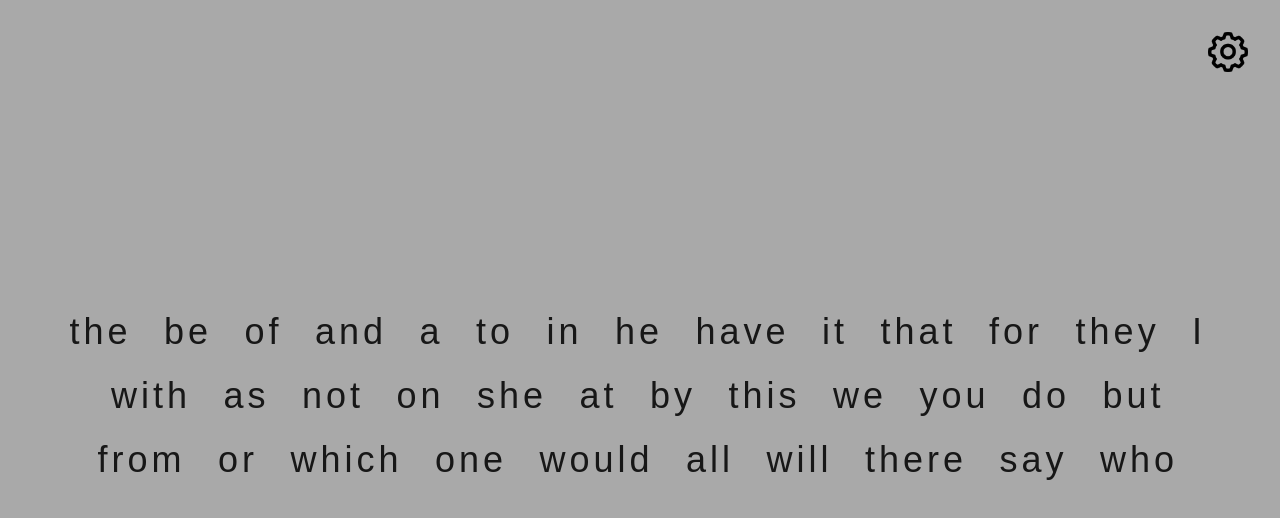
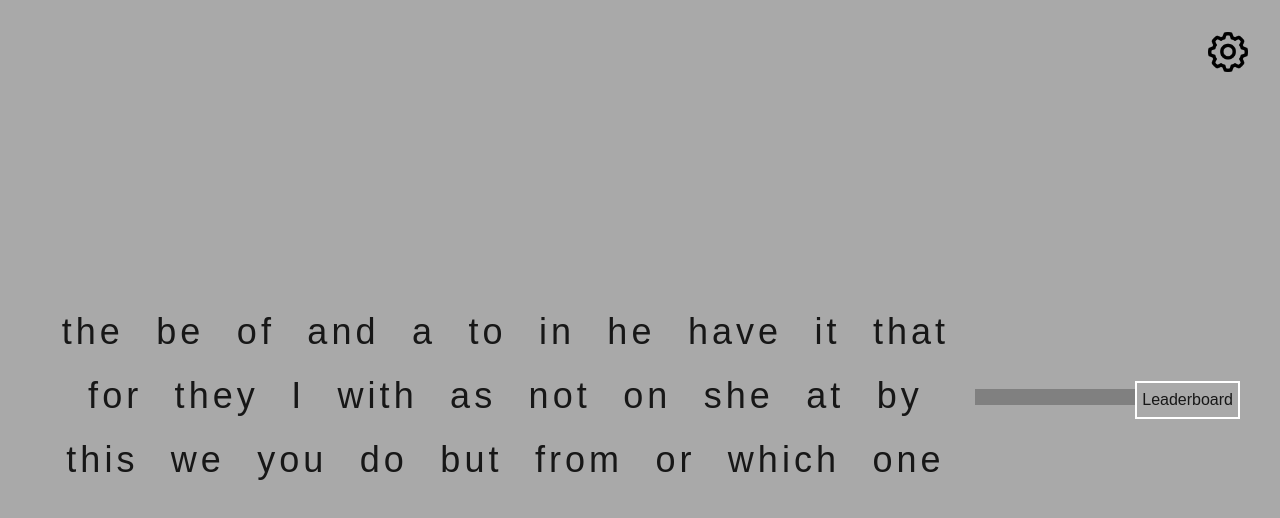
Before and after one commit to AnoyingWaffle66/typing_game, a Next.js app in the folder typing_thing/: page / in a window 1280 px wide. Shown: the top 518 px of the page. Built offline with nearby package versions, Linux system fonts and the light colour scheme.

Commit message:
resolve merge conflicts in page.tsx

```diff
--- a/typing_thing/app/page.tsx
+++ b/typing_thing/app/page.tsx
@@ -5,6 +5,9 @@ import React, { useState, useEffect } from "react";
 import { SettingsButton } from "@/components/Button";
 import SettingsBar from "@/components/settingsBar";
 import Words from "@/components/Words"
+
+import Countdown from "@/components/Countdown"
+import LeaderboardButton from "@/components/Leaderboard-Button";
 
 export default function Home() {
   const [openSettings, openSettingsClicked] = useState(false)
@@ -48,7 +51,13 @@ export default function Home() {
     </div>
     <div>
       <div className="h-screen flex items-center justify-center mr-10 ml-10">
+
         <Words words={words}/>
+
+        <Countdown/>
+
+        <LeaderboardButton/>
+
         </div>
     </div>
     </>
--- /dev/null
+++ b/typing_thing/components/Countdown.tsx
@@ -0,0 +1,42 @@
+"use client"
+
+import React, {useState, useEffect} from 'react';
+
+// TO-DO (Make it run on an event instead of right away)
+
+function Countdown() {
+    const [count, setCount] = useState(60);
+    const [isActive, setIsActive] = useState(false);
+
+    // For Handling Keyboard Input
+    useEffect(() => {
+        const handleKeyPress = (event : KeyboardEvent) => {
+            if (event.key != null) {
+                setIsActive(true);
+            }
+        };
+
+        window.addEventListener("keydown", handleKeyPress);
+        return () => window.removeEventListener("keydown", handleKeyPress);
+    }, []);
+
+    // For Handling The Countdown
+    useEffect(() => {
+        // Keeps returning until a key has been pressed.
+        if (!isActive) return;
+
+        const intervalId = setInterval(() => {
+            setCount(prevCount => prevCount + 1);
+        }, 1000);
+
+        return () => clearInterval(intervalId);
+    }, [isActive]);
+
+    return (
+        <div>
+            <progress value={(count - 60) / 60}/>
+        </div>
+    );
+}
+
+export default Countdown;
--- /dev/null
+++ b/typing_thing/components/Leaderboard-Button.tsx
@@ -0,0 +1,13 @@
+"use client";
+
+export default function LeaderboardButton() {
+    const showAlert = () => {
+        alert("Placeholder")
+    }
+
+    return (
+        <div>
+            <button onClick={showAlert} className="border-2 border-white" style={{padding: '5px'}}>Leaderboard</button>
+        </div>
+    );
+}
```
